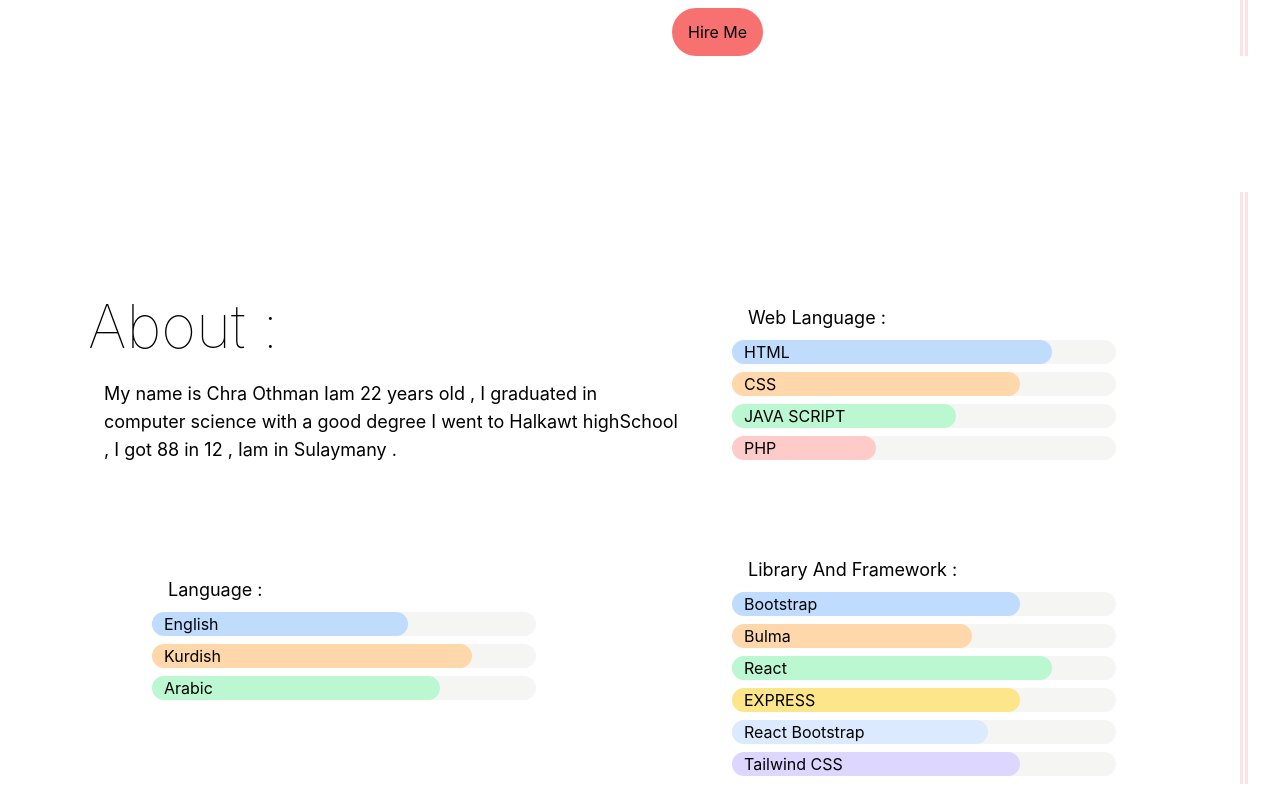
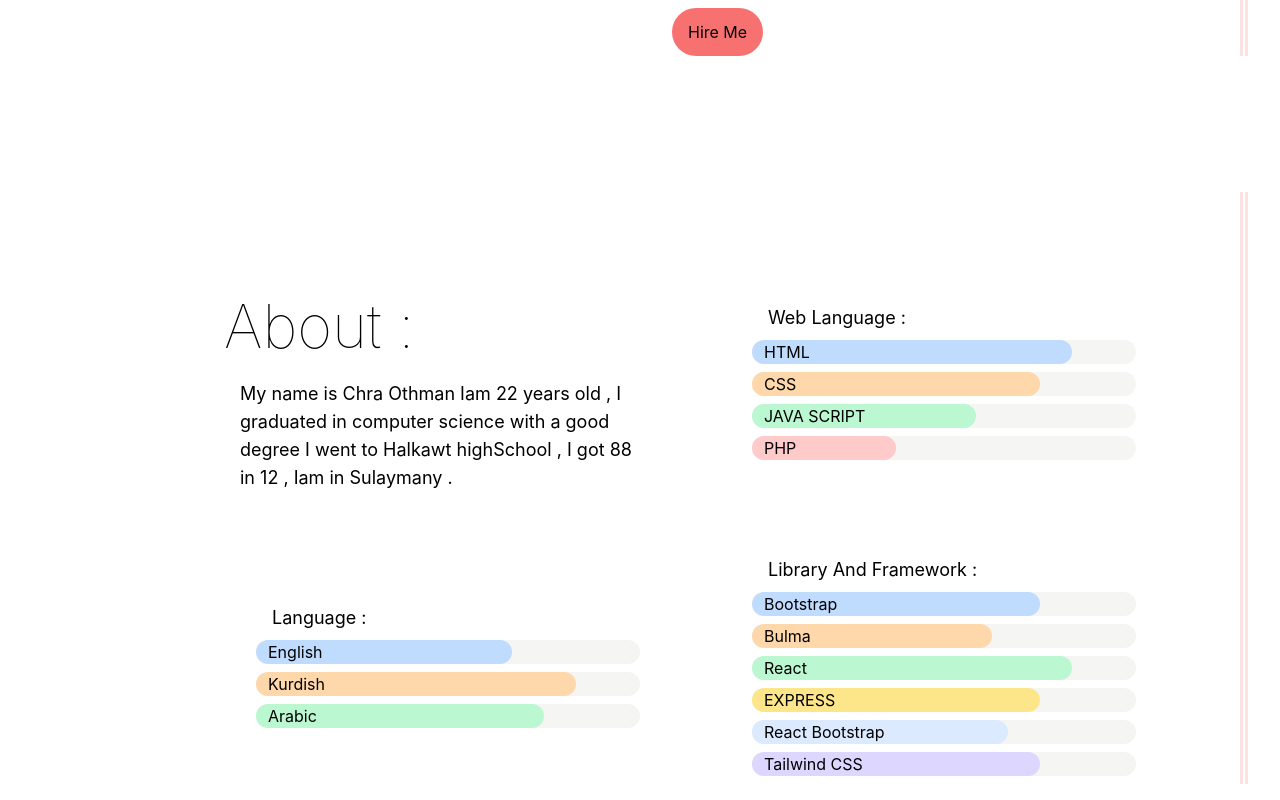
Before and after one commit to chra-O/tailwindcss-Portfolio, a React (Create React App) app: page / in a window 1280 px wide. Shown: the part 560-1360 px from the top of the page. Built offline with nearby package versions, Linux system fonts and the light colour scheme.

Commit message:
addig md

```diff
--- a/src/Componoent/AboutComponent.jsx
+++ b/src/Componoent/AboutComponent.jsx
@@ -3,18 +3,18 @@ import React from "react";
 export default function AboutComponent() {
   return (
     <div>
-      <div className=" sm:grid grid-cols-2  ">
-        <div className="mt-20 sm:ml-32  md:ml-2  ">
+      <div className="grid-cols-1 sm:grid md:grid-cols-1 xl:grid-cols-2 lg:grid-cols-1 ">
+        <div className="mt-20 sm:ml-16 md:ml-56 ml-8">
           {" "}
           <h1 className="sm:text-6xl text-4xl font-thin mb-6 mt-20 ">
             About :
           </h1>{" "}
-          <p className="ml-4  text-lg">
+          <p className="ml-4  text-lg ">
             My name is Chra Othman Iam 22 years old , I graduated in computer
             science with a good degree I went to Halkawt highSchool , I got 88
             in 12 , Iam in Sulaymany .{" "}
           </p>
-          <div className=" mt-28 ml-16 w-96  ">
+          <div className="ml-0  sm:ml-8 mt-28  sm:w-96 w-72  ">
             <div>
               <p className=" text-lg mb-2 ml-4 ">Language : </p>
               <div className="w-auto bg-stone-100  rounded-full mb-2">
@@ -35,9 +35,9 @@ export default function AboutComponent() {
             </div>
           </div>
         </div>
-        <div className=" sm:ml-32 ml-8 sm:mr-8  mt-14 border-red-100 border-double  border-r-8 md:ml-3 ">
+        <div className=" ml-0 sm:ml-0 md:ml-0  sm:mr-8  mt-14 border-red-100 border-double  border-r-8  ">
           {" "}
-          <div className=" mt-28 ml-10 w-96">
+          <div className=" mt-28 ml-2 sm:ml-28 w-72 sm:w-96 ">
             <div>
               <p className=" text-lg mb-2 ml-4 ">Web Language : </p>
               <div className="w-auto bg-stone-100  rounded-full mb-2">
@@ -62,7 +62,7 @@ export default function AboutComponent() {
               </div>{" "}
             </div>
           </div>
-          <div className=" mt-24 ml-10 w-96">
+          <div className=" mt-24 ml-2 sm:ml-28 sm:w-96 w-72">
             <div>
               <p className=" text-lg mb-2 ml-4 "> Library And Framework : </p>
               <div className="w-auto bg-stone-100  rounded-full mb-2">
--- a/src/Componoent/CertificationCard.jsx
+++ b/src/Componoent/CertificationCard.jsx
@@ -14,15 +14,15 @@ export default function CertificationCard(props) {
               className=" w-full h-44 "
               alt=""
             ></img>{" "}
-            <div className="  flex flex-row mt-2 justify-evenly  mb-2   ">
+            <div className="  flex flex-row mt-2 justify-evenly  mb-2  ">
               {" "}
               <a
                 href={props.link}
-                className="opacity-50 caret-black hover:opacity-100 ease-in duration-200"
+                className="opacity-50 caret-black hover:opacity-100 transition duration-150 ease-in-out"
+                data-tooltip-target="tooltip-default"
               >
                 <img className="w-6" src={props.git} alt=""></img>
               </a>
-
               <img
                 className=" w-6 h-6  opacity-50 caret-black hover:opacity-100 ease-in duration-200 "
                 src={props.html}
--- a/src/Componoent/HeroSection.jsx
+++ b/src/Componoent/HeroSection.jsx
@@ -17,7 +17,7 @@ export default function HeroSection() {
               <h1 className=" sm:text-7xl text-4xl sm:mt-44 mt-10 font-thin">
                 Chra Othman
               </h1>
-              <p className="mt-8 sm:text-2xl text-lg mr-12 sm:ml-8 ml-5 font-thin  ">
+              <p className="mt-8 sm:text-2xl text-lg mr-40 sm:ml-8 ml-10 font-thin   ">
                 My name is Chra Othman Iam 22 years old , I graduated in
                 Computer Science in Sulaymaniyah University.
               </p>
--- a/src/Componoent/NavBar.jsx
+++ b/src/Componoent/NavBar.jsx
@@ -3,7 +3,7 @@ import { Link } from "react-router-dom";
 export default function NavBar() {
   return (
     <>
-      <div className="   sm:inline  w-sc h-full sm:grid sm:grid-cols-2  bg-rose-50 ">
+      <div className="   sm:inline   h-full sm:grid sm:grid-cols-2  bg-rose-50  ">
         <p className=" pt-4  text-center  ">
           {" "}
           <Link
--- a/src/Page/Home.jsx
+++ b/src/Page/Home.jsx
@@ -9,7 +9,7 @@ export default function Home() {
     <div>
       <NavBar />
       <HeroSection />
-      <div className="sm:ml-20 ml-8 mt-20 ">
+      <div className="sm:ml-0 md:ml-0 lg:ml-0  mt-20 ">
         <AboutComponent />
       </div>
 
```
